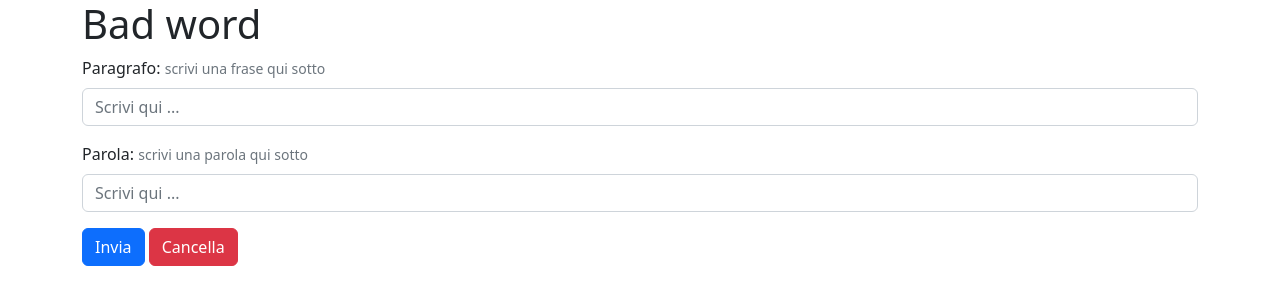
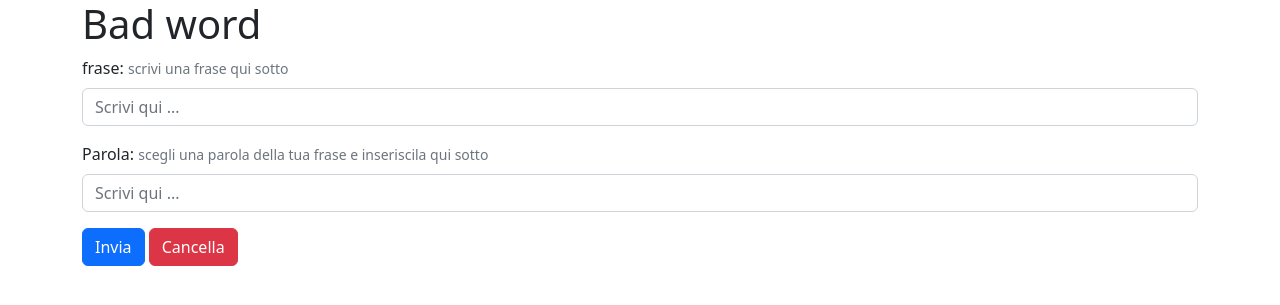
Before and after one commit to Francesca-Barcella/php-badwords, a PHP site: page / in a window 1280 px wide. Shown: the top 305 px of the page. Run offline with PHP 8.4, Linux system fonts and the light colour scheme; some libraries are stand-ins or nearby versions.

Commit message:
bad word - stampa frase con parola censurata

```diff
--- a/index.php
+++ b/index.php
@@ -16,13 +16,13 @@
         <h1>Bad word</h1>
             <form action="bad_words.php" method="get">
                 <div class="mb-3">
-                    <label for="paragrafo" class="form-label">Paragrafo:</label>
-                    <small id="paragrafoHelper" class="text-muted">scrivi una frase qui sotto</small>
-                    <input type="text" name="paragrafo" id="paragrafo" class="form-control" placeholder="Scrivi qui ..." aria-describedby="paragrafoHelper">
+                    <label for="frase" class="form-label">frase:</label>
+                    <small id="fraseHelper" class="text-muted">scrivi una frase qui sotto</small>
+                    <input type="text" name="frase" id="frase" class="form-control" placeholder="Scrivi qui ..." aria-describedby="paragrafoHelper">
                 </div>
                 <div class="mb-3">
                     <label for="parola" class="form-label">Parola:</label>
-                    <small id="parolaHelper" class="text-muted">scrivi una parola qui sotto</small>
+                    <small id="parolaHelper" class="text-muted">scegli una parola della tua frase e inseriscila qui sotto</small>
                     <input type="text" name="parola" id="parola" class="form-control" placeholder="Scrivi qui ..." aria-describedby="parolaHelper">
                 </div>
                 <button type="submit" class="btn btn-primary">Invia</button>
```
Also changed, not shown: bad_words.php (+15 -3 lines).
